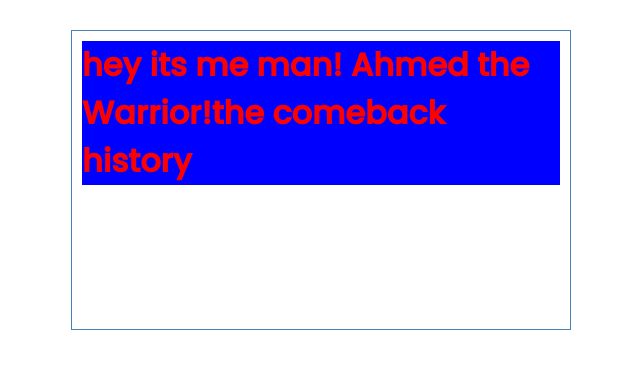
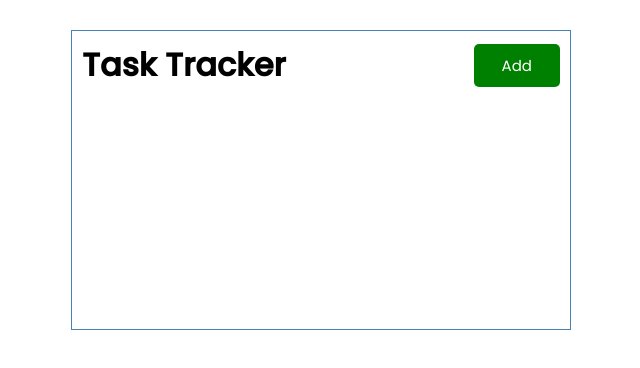
Before and after one commit to ahmedabukar01/React-Task-tracker-crash-course-, a React (Create React App) app: page / in a window 1280 px wide. Shown: the top 368 px of the page, without its empty margins (319-959 px from the left). Built offline with nearby package versions, Linux system fonts and the light colour scheme.

Commit message:
back in business

```diff
--- /dev/null
+++ b/src/components/Buttons.js
@@ -0,0 +1,21 @@
+import PropTypes from 'prop-types'
+
+const Buttons = ({color,text, onClick}) =>{
+
+    return(
+        <button className="btn"
+         style={{background:color}}
+         onClick={onClick}
+         >{text}</button>
+    )
+}
+
+Buttons.defaultProps = {
+    color:'steelblue',
+}
+Buttons.propTypes = {
+    color: PropTypes.string,
+    text: PropTypes.string,
+    onClick: PropTypes.func,
+}
+export default Buttons
--- a/src/components/Header.js
+++ b/src/components/Header.js
@@ -1,26 +1,35 @@
 import React from 'react'
 import PropTypes from 'prop-types'
+import Buttons from './Buttons'
 
-const Header = ({name,title})=>{
+
+const Header = ({title})=>{
+   const onClick = (e)=>{
+       console.log(e)
+   }
+
     return(
-        <div>
-            <h1 style={myStyle}>hey its me man! {name}{title}</h1>
-        </div>
+        <header className="header">
+           <h1>{title}</h1>
+           <Buttons text="Add" color="green" onClick={onClick}/>
+        </header>
     )
 }
 
 Header.defaultProps = {
-    title: 'the comeback history',
+    title: 'Task Tracker',
 }
 Header.propTypes = {
     title: PropTypes.string.isRequired
 }
 
         // CSS IN JS
-        const myStyle = {
-            color: 'red',
-            background: 'blue',
-        }
+        // const myStyle = {
+        //     color: 'red',
+        //     background: 'blue',
+        // }
+
+
         // class
 // class Header extends React.Component{
 //     render(){
```
